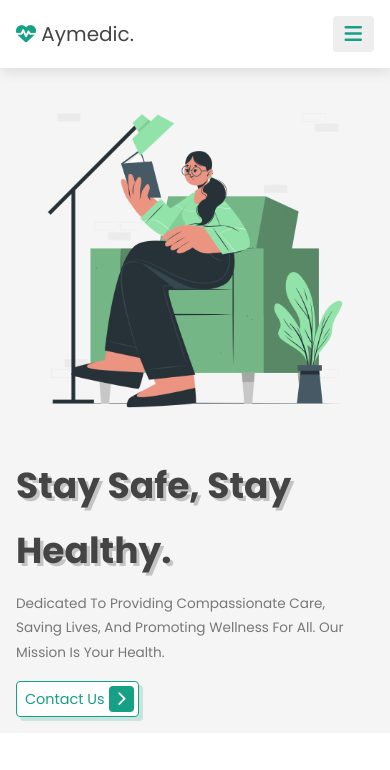
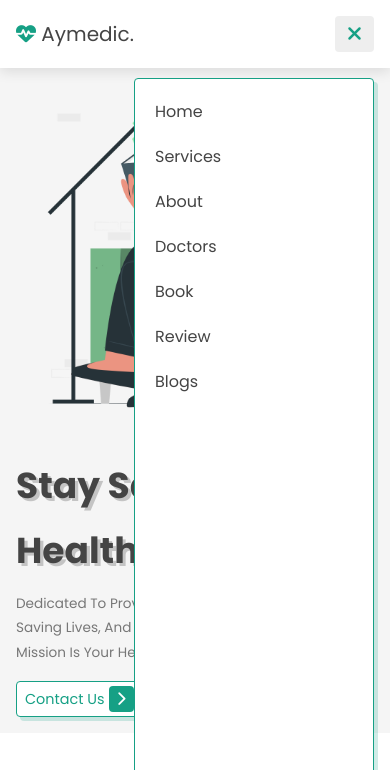
Before and after one commit to Ayoolisa/aymedic, a plain HTML site: page index.html in a window 390 px wide. Both pictures are taken after a click on the element 353 px from the left and 34 px from the top of the page. Shown: the top 770 px of the page. Drawn offline with Linux system fonts and the light colour scheme.

Commit message:
bug fixes

```diff
--- a/css/style.css
+++ b/css/style.css
@@ -592,27 +592,28 @@ border-radius: 20px;
     section {
         padding: 2rem;
     }
+
 }
 
 @media (max-width: 768px) {
     #menu-btn {
-        display: inline-block ;
+        display: inline-block;
     }
 
     .header .navbar {
         position: absolute;
-        top: 115%; left: 0; right: 0;
+        top: 115%;
         right: 2rem;
         border-radius: .5rem;
         box-shadow: var(--box-shadow);
         width: 30rem;
+        height: calc(100vh  - 9.5rem);
         background: #fff;
         border: var(--border);
         transform: scale(0);
         opacity: 0;
         transform-origin: top right;
         transition: none;
-        clip-path: polygon(0 0, 100% 0, 100% 0, 0 0);
     }
 
 
@@ -620,13 +621,13 @@ border-radius: 20px;
         font-size: 2rem;
         display: block;
         margin: 2.5rem;
+        color: var(--black);
     }
 
     .header .navbar.active {
         transform: scale(1);
         opacity: 1;
         transition: .2s ease-out;
-        clip-path: polygon(0 0, 100% 0, 100% 100%, 0% 100%);
     }
 
 }
--- a/js/script.js
+++ b/js/script.js
@@ -1,7 +1,7 @@
 let menu = document.querySelector('#menu-btn');
 let navbar = document.querySelector('.navbar');
 
-menu.onlick = () =>{
+menu.onclick = () =>{
     menu.classList.toggle('fa-times');
     navbar.classList.toggle('active');
 }
```
